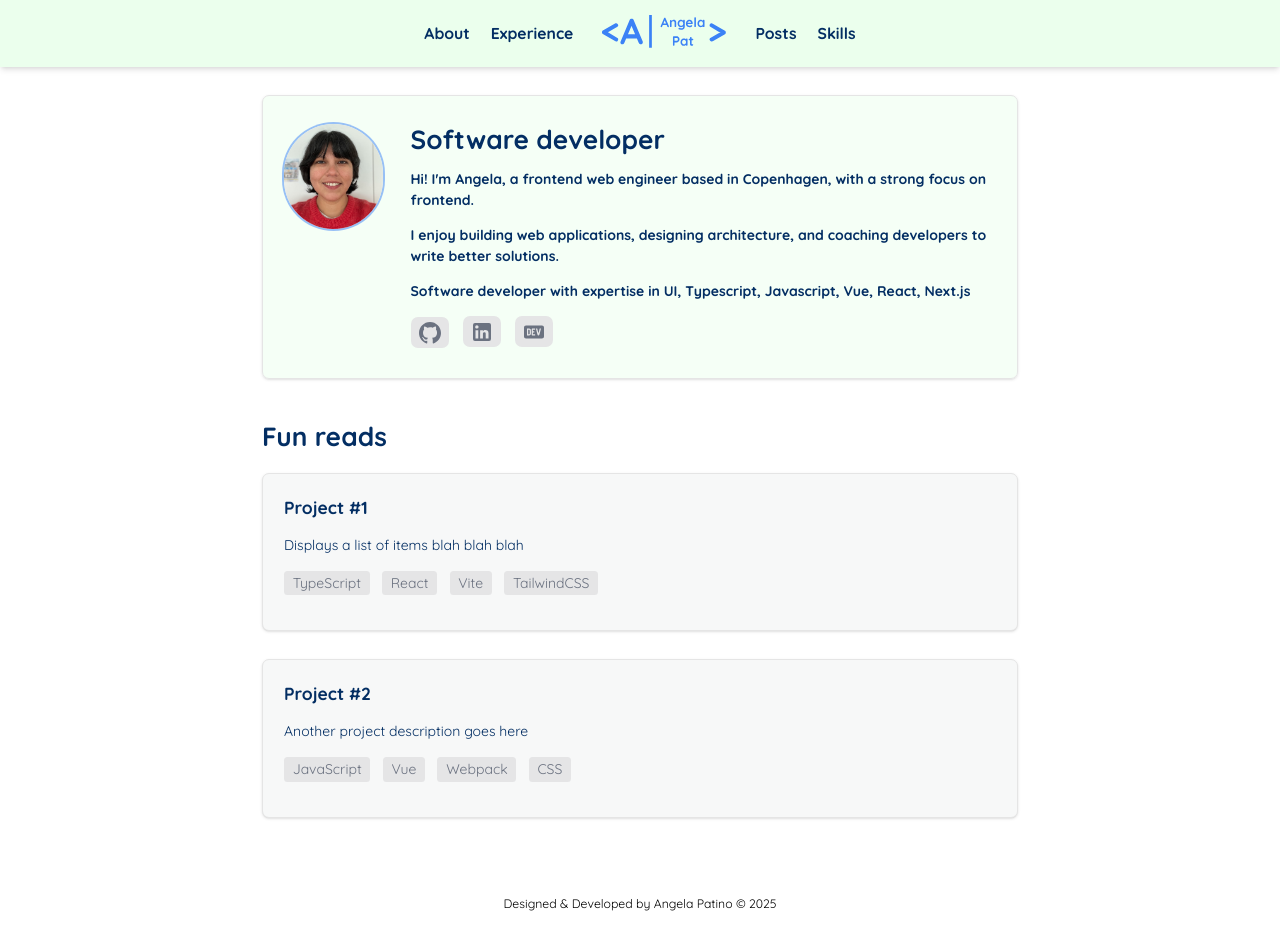
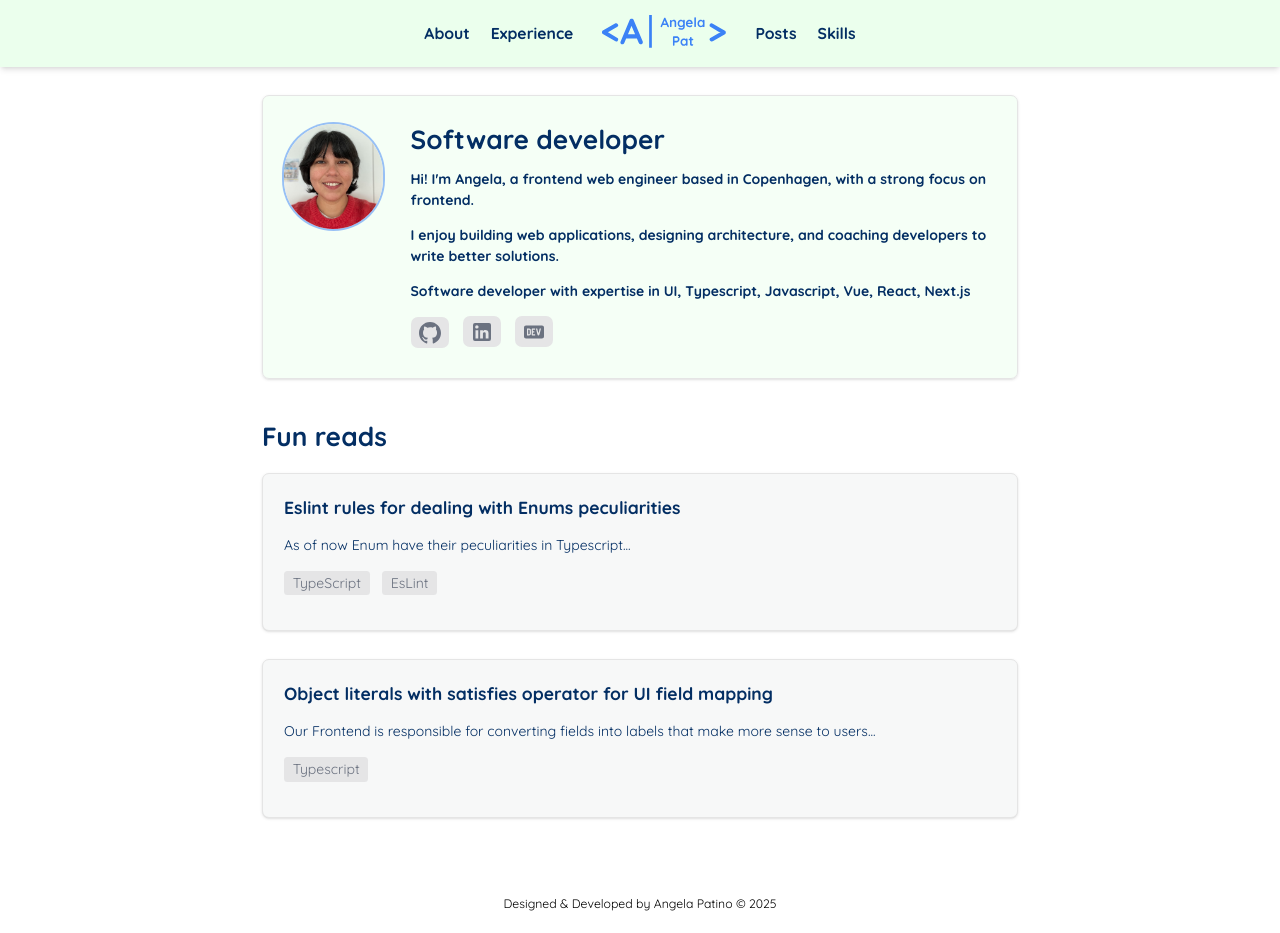
Before and after one commit to FrauleinGela/developer-portfolio, a React (Vite) app: page / in a window 1280 px wide. Built offline with nearby package versions, Linux system fonts and the light colour scheme.

Commit message:
Update posts

```diff
--- a/src/modules/Posts/Post/Post.tsx
+++ b/src/modules/Posts/Post/Post.tsx
@@ -6,7 +6,12 @@ function Post({ post }: PostProps) {
   return (
     <>
       <article className='group'>
-        <a className='cursor-pointer'>
+        <a
+          className='cursor-pointer'
+          href={post.link}
+          target='_blank'
+          rel='noreferrer'
+        >
           <div className='bg-card-secondary p-6 rounded-lg shadow-sm border border-grey-border hover:shadow-md hover:bg-tea-green/50 hover:border-tea-green transition-shadow duration-300'>
             <div className='mb-4'>
               <strong className='group-hover:text-secondary-hover text-xl'>
--- a/src/modules/Posts/Posts.tsx
+++ b/src/modules/Posts/Posts.tsx
@@ -5,17 +5,17 @@ function Posts() {
   const posts: PostInfo[] = [
     {
       id: 1,
-      title: "Project #1",
-      description: "Displays a list of items blah blah blah",
-      technologies: ["TypeScript", "React", "Vite", "TailwindCSS"],
-      link: "#",
+      title: "Eslint rules for dealing with Enums peculiarities",
+      description: "As of now Enum have their peculiarities in Typescript...",
+      technologies: ["TypeScript", "EsLint"],
+      link: "https://dev.to/angelapy/eslint-rules-for-dealing-with-enums-peculiarities-3p4h",
     },
     {
       id: 2,
-      title: "Project #2",
-      description: "Another project description goes here",
-      technologies: ["JavaScript", "Vue", "Webpack", "CSS"],
-      link: "#",
+      title: "Object literals with satisfies operator for UI field mapping",
+      description: "Our Frontend is responsible for converting fields into labels that make more sense to users...",
+      technologies: ["Typescript"],
+      link: "https://dev.to/angelapy/object-literals-with-satisfies-operator-for-ui-field-mapping-2ggp",
     },
   ];
   return (
```
